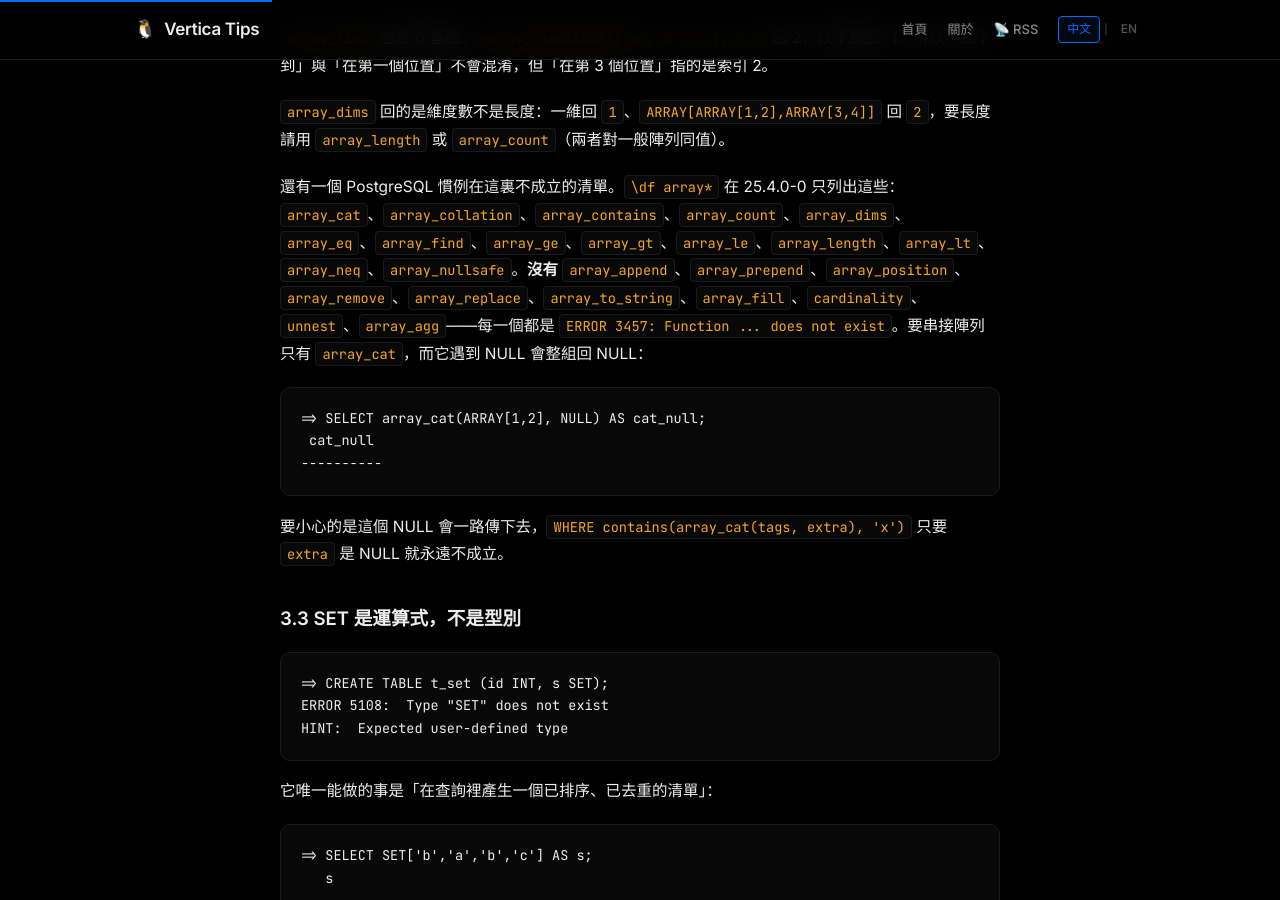
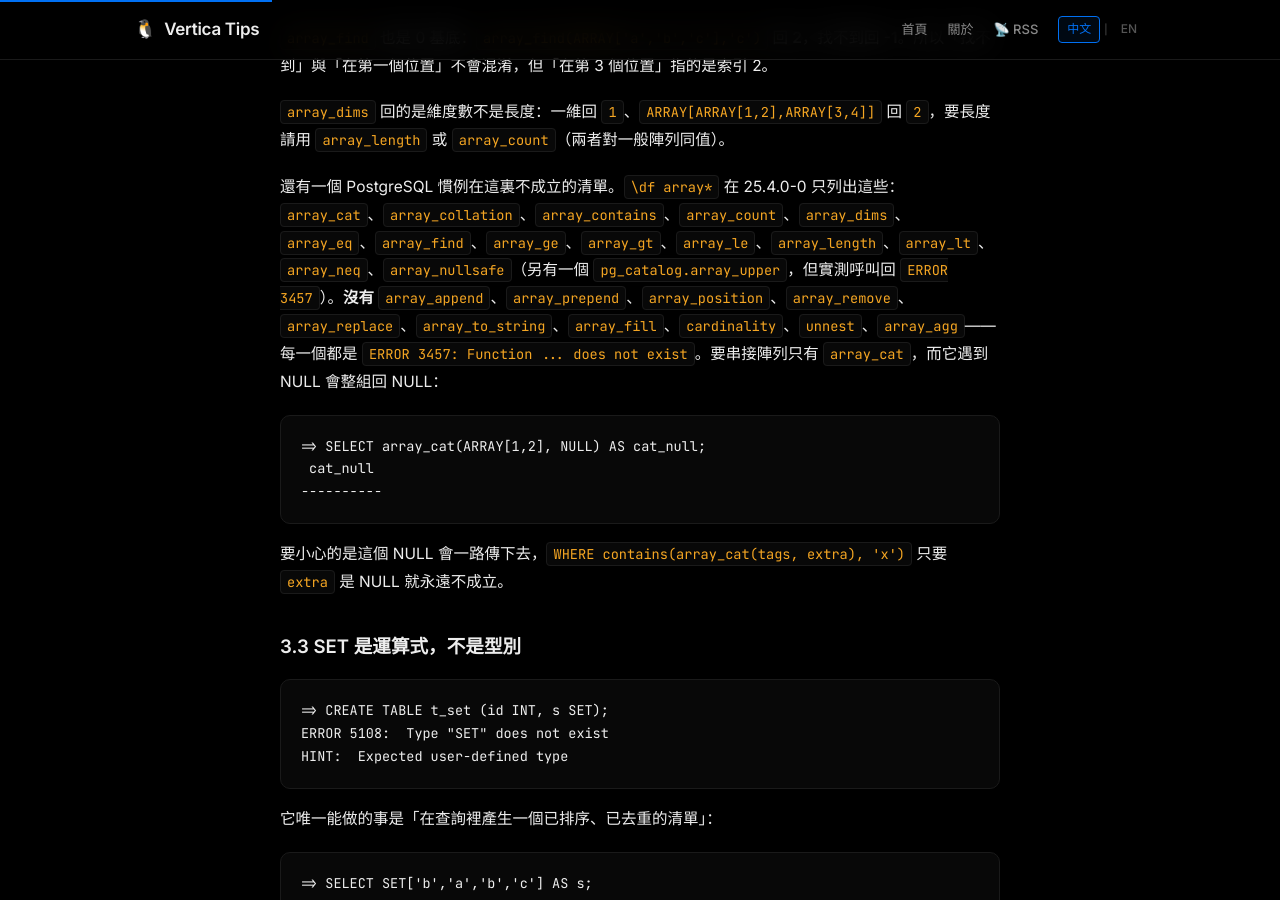
Before and after one commit to achi0012/vertica-tips, a Jekyll site: the page built from _posts/2026-11-11-vertica-complex-data-types.md, in a window 1280 px wide and 900 px high, scrolled down 3672 px. Built offline with Jekyll 4.4.1, drawn with Linux system fonts in a browser that asks for light colours.

Commit message:
post: ARRAY 函數清單補上 pg_catalog.array_upper 的實測行為 (zh/en)

````diff
--- a/_posts/2026-11-11-vertica-complex-data-types.md
+++ b/_posts/2026-11-11-vertica-complex-data-types.md
@@ -107,7 +107,7 @@ Vertica 的「複雜型別」很容易讓人用 PostgreSQL 的直覺去寫，然
 
 `array_dims` 回的是維度數不是長度：一維回 `1`、`ARRAY[ARRAY[1,2],ARRAY[3,4]]` 回 `2`，要長度請用 `array_length` 或 `array_count`（兩者對一般陣列同值）。
 
-還有一個 PostgreSQL 慣例在這裏不成立的清單。`\df array*` 在 25.4.0-0 只列出這些：`array_cat`、`array_collation`、`array_contains`、`array_count`、`array_dims`、`array_eq`、`array_find`、`array_ge`、`array_gt`、`array_le`、`array_length`、`array_lt`、`array_neq`、`array_nullsafe`。**沒有** `array_append`、`array_prepend`、`array_position`、`array_remove`、`array_replace`、`array_to_string`、`array_fill`、`cardinality`、`unnest`、`array_agg`——每一個都是 `ERROR 3457: Function ... does not exist`。要串接陣列只有 `array_cat`，而它遇到 NULL 會整組回 NULL：
+還有一個 PostgreSQL 慣例在這裏不成立的清單。`\df array*` 在 25.4.0-0 只列出這些：`array_cat`、`array_collation`、`array_contains`、`array_count`、`array_dims`、`array_eq`、`array_find`、`array_ge`、`array_gt`、`array_le`、`array_length`、`array_lt`、`array_neq`、`array_nullsafe`（另有一個 `pg_catalog.array_upper`，但實測呼叫回 `ERROR 3457`）。**沒有** `array_append`、`array_prepend`、`array_position`、`array_remove`、`array_replace`、`array_to_string`、`array_fill`、`cardinality`、`unnest`、`array_agg`——每一個都是 `ERROR 3457: Function ... does not exist`。要串接陣列只有 `array_cat`，而它遇到 NULL 會整組回 NULL：
 
 ```
 => SELECT array_cat(ARRAY[1,2], NULL) AS cat_null;
````
Also changed, not shown: _en/2026-11-11-vertica-complex-data-types.md (+1 -1 lines).
